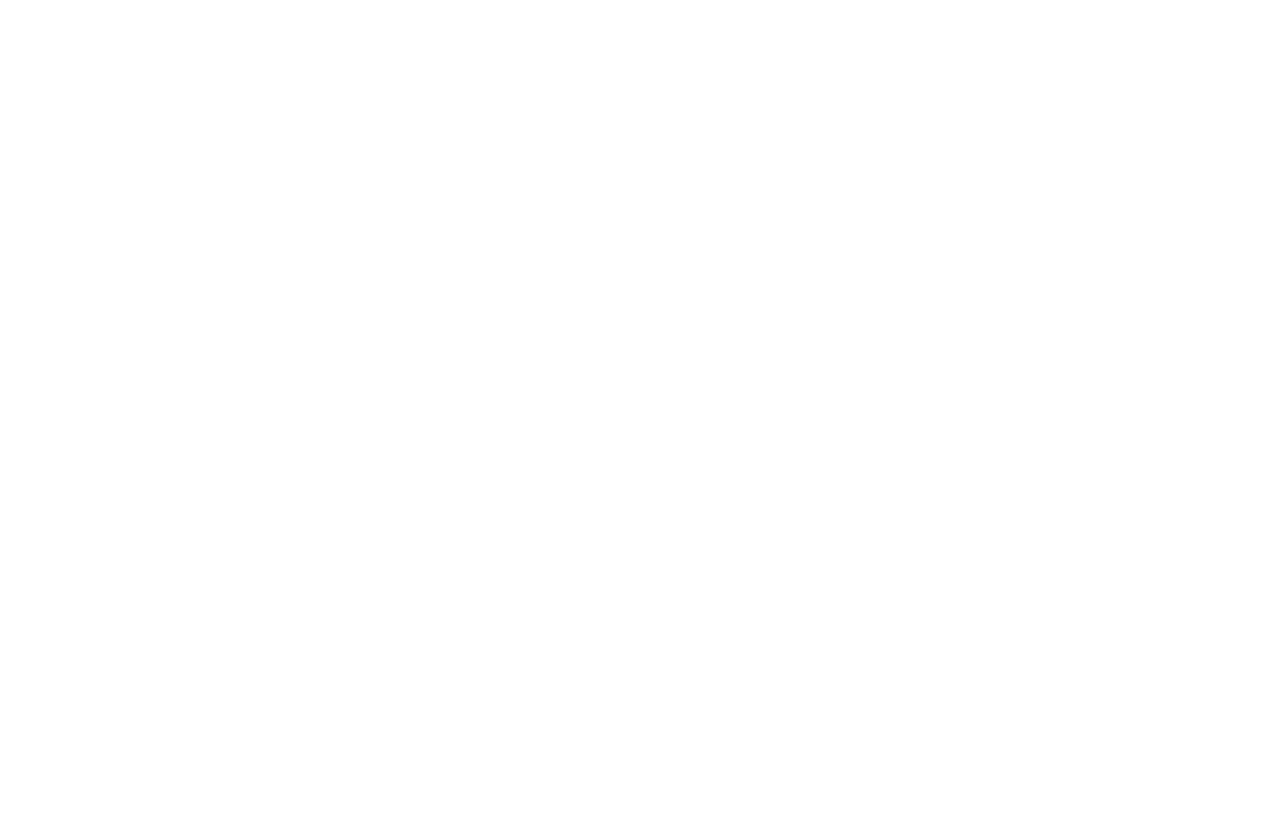
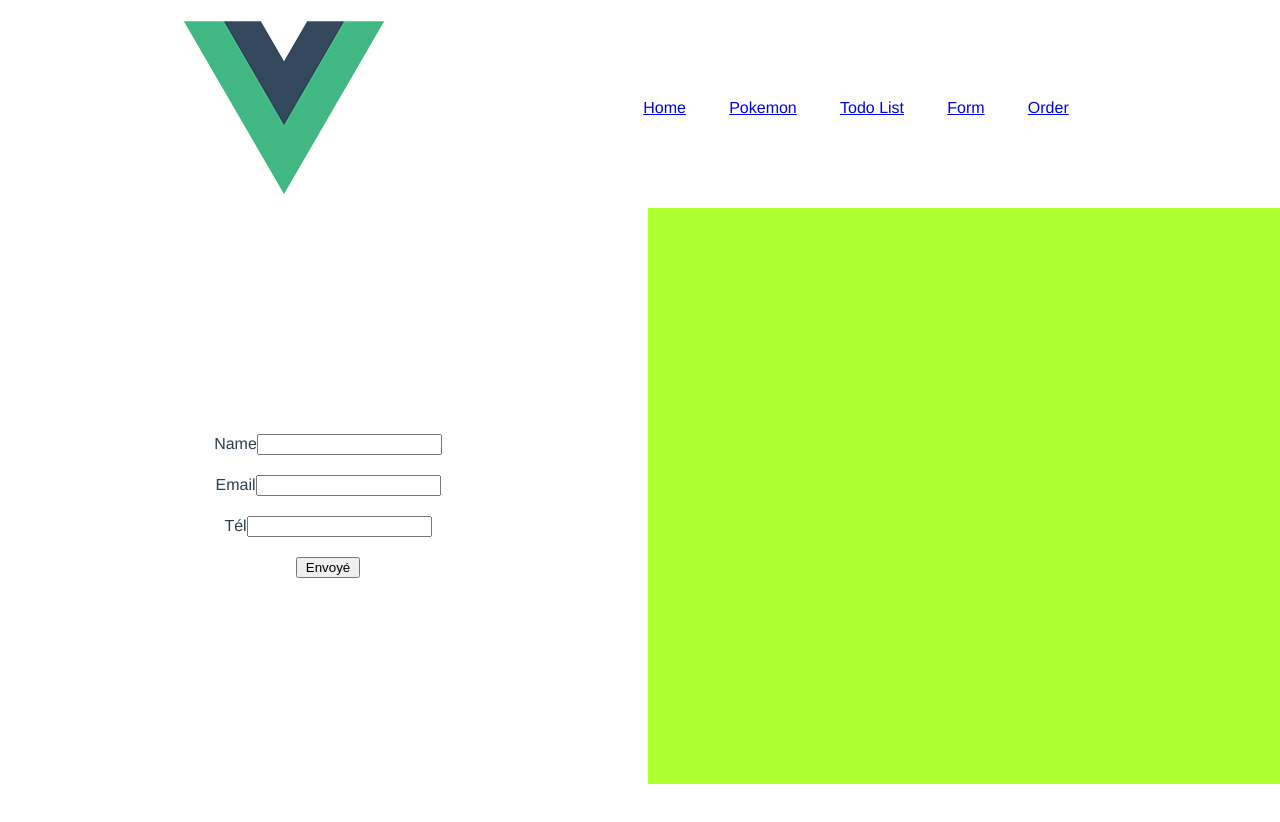
Before and after one commit to gRAKLECLER/ProjetVue, a Vue app: page /Form in a window 1280 px wide. Shown: the top 822 px of the page. Before the commit the page ends 800 px from the top, so only its background shows below. Built offline with nearby package versions, Linux system fonts and the light colour scheme.

Commit message:
create a todolist, create a little form not finish and start an order page

```diff
--- a/src/components/header.vue
+++ b/src/components/header.vue
@@ -5,6 +5,8 @@
       <li><router-link to="/">Home</router-link></li>
       <li><router-link to="/Pokemon">Pokemon</router-link></li>
       <li><router-link to="/TodoList">Todo List</router-link></li>
+      <li><router-link to="/Form">Form</router-link></li>
+      <li><router-link to="/Order">Order</router-link></li>
     </ul>
   </header>
 </template>
--- a/src/router/index.js
+++ b/src/router/index.js
@@ -3,6 +3,8 @@
 import Home from "../views/Home.vue";
 import Pokemon from "@/views/Pokemon.vue";
 import TodoList from "@/views/TodoList.vue";
+import Form from "@/views/Form.vue";
+import Order from "@/views/order.vue";
 
 Vue.use(VueRouter);
 
@@ -23,6 +25,16 @@
     path: "/TodoList",
     name: "TodoList",
     component: TodoList
+  },
+  {
+    path: "/Form",
+    name: "Form",
+    component: Form
+  },
+  {
+    path: "/Order",
+    name: "Order",
+    component: Order
   }
 ];
 
--- /dev/null
+++ b/src/views/Form.vue
@@ -0,0 +1,102 @@
+<template>
+  <div class="Formulaire">
+    <list />
+    <div class="Form">
+      <form class="Form__container" @submit.prevent="GetProfile()">
+        <div class="Form__input">
+          <label for="name">Name</label>
+          <input v-model="name" type="text" name="name" id="name">
+        </div>
+        <div class="Form__input">
+          <label for="email">Email</label>
+          <input v-model="email" type="email" name="email" id="email">
+        </div>
+        <div class="Form__input">
+          <label for="tel">Tél</label>
+          <input v-model="tel" type="tel" name="tel" id="tel">
+        </div>
+        <button class="Form__button" type="submit">Envoyé</button>
+      </form>
+      <div class="Form__content">
+        <div class="Form__info">
+          <ul class="Form__text" v-for="(info, i) in infos" :key="i">
+            <li>{{ info }}</li>
+          </ul>
+        </div>
+      </div>
+    </div>
+  </div>
+</template>
+
+<script>
+import list from '@/components/header.vue';
+
+export default {
+  name: "Formulaire",
+  data(){
+    return {
+      name: "",
+      email: "",
+      tel: "",
+      infos: [],
+    }
+  },
+  components: {
+    list,
+  },
+  methods:{
+    GetProfile(){
+      this.infos.push(this.name, this.email, this.tel);
+      this.name = "";
+      this.email = "";
+      this.tel = "";
+    }
+  }
+}
+</script>
+
+<style>
+.Form{
+  width: 100vw;
+  height: 80vh;
+  display: flex;
+}
+
+.Form__container{
+  display: flex;
+  flex-direction: column;
+  justify-content: center;
+  align-items: center;
+  width: 50%;
+  height: 90%;
+}
+
+.Form__input{
+  margin-top: 20px;
+}
+
+.Form__button{
+  margin-top: 20px;
+  width: 10%;
+}
+
+.Form__content{
+  display: flex;
+  flex-wrap: wrap;
+  width: 50%;
+  height: 90%;
+  background-color: greenyellow;
+}
+
+.Form__info{
+  text-align: start;
+  width: 300px;
+  height: 200px;
+}
+
+.Form__text{
+  list-style: none;
+  background-color: tomato;
+}
+
+</style>
--- a/src/views/TodoList.vue
+++ b/src/views/TodoList.vue
@@ -11,7 +11,7 @@
 
 export default {
     name: "Todo",
-  components: {
+    components: {
     todo,
     list,
   },
--- /dev/null
+++ b/src/views/order.vue
@@ -0,0 +1,88 @@
+<template>
+  <div class="order">
+    <list />
+    <div class="order__container">
+      <div class="img">
+        <img class="image" :src="image" alt="shoes">
+      </div>
+      <div class="order__content">
+        <div class="order__sizes">
+          <h2>Taille</h2>
+          <hr>
+          <div>
+            <p v-for="(size, i) in sizes" :key="i">{{ size }}</p>
+          </div>
+        </div>
+        <div class="order__colors">
+          <h2>Couleur</h2>
+          <hr>
+          <div class="color"
+            v-for="(variant, index) in variants"
+            :key="index"
+            :style="{backgroundColor: variant.variantColor }"
+            @mouseover="updateImage(index)">
+          </div>
+        </div>
+      </div>
+    </div>
+  </div>
+</template>
+
+<script>
+import list from '@/components/header.vue';
+
+export default {
+  name : "order",
+  data(){
+    return {
+      selectedVariant: 0,
+      sizes: [41,42,43,44,45],
+      variants:[
+        {
+          variantImage: require('../assets/air-max-orange.jpg'),
+          variantColor: 'orange',
+        },
+        {
+          variantImage: require('../assets/air-max-Fonce.jpg'),
+          variantColor: 'orangered',
+        }
+      ]
+    }
+  },
+  components: {
+    list,
+  },
+  methods: {
+    updateImage: function(index) {
+      this.selectedVariant = index;
+    }
+  },
+  computed:{
+    image() {
+      return this.variants[this.selectedVariant].variantImage;
+    },
+  }
+}
+</script>
+
+<style>
+  .order__container{
+    display: flex;
+    align-items: center;
+  }
+
+  .img{
+    width: 50%;
+    height: 50%;
+  }
+
+  .image{
+    width: 40%;
+    height: 40%;
+  }
+
+  .color{
+    height: 50px;
+    width: 50px;
+  }
+</style>
```
Also changed, not shown: src/assets/air-max-Fonce.jpg (added), src/assets/air-max-orange.jpg (added).
